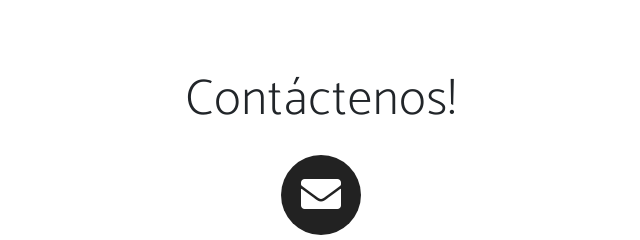
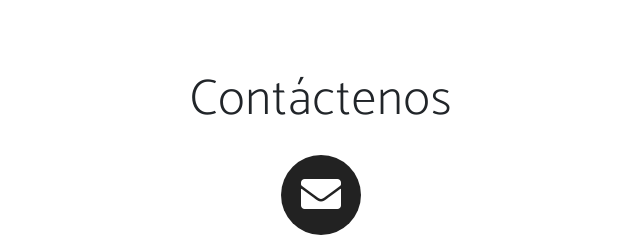
Before and after one commit to actadigital/actadigital.github.io, a plain HTML site: page index.html in a window 1280 px wide. Shown: the part 3183-3423 px from the top of the page, 319-959 px from the left. Drawn offline with Linux system fonts and the light colour scheme; a web font is replaced by a local one.

Commit message:
Less emphasis in contact us :/
Signed-off-by: quijoT <santiagonob@gmail.com>

```diff
--- a/index.html
+++ b/index.html
@@ -204,7 +204,7 @@
 
   <section class="contact" id="contact">
     <div class="container">
-      <h2>Contáctenos!</h2>
+      <h2>Contáctenos</h2>
       <ul class="list-inline list-social">
         <li class="list-inline-item social-email">
           <a href="mailto:info@actadigital.com.ar">
```
